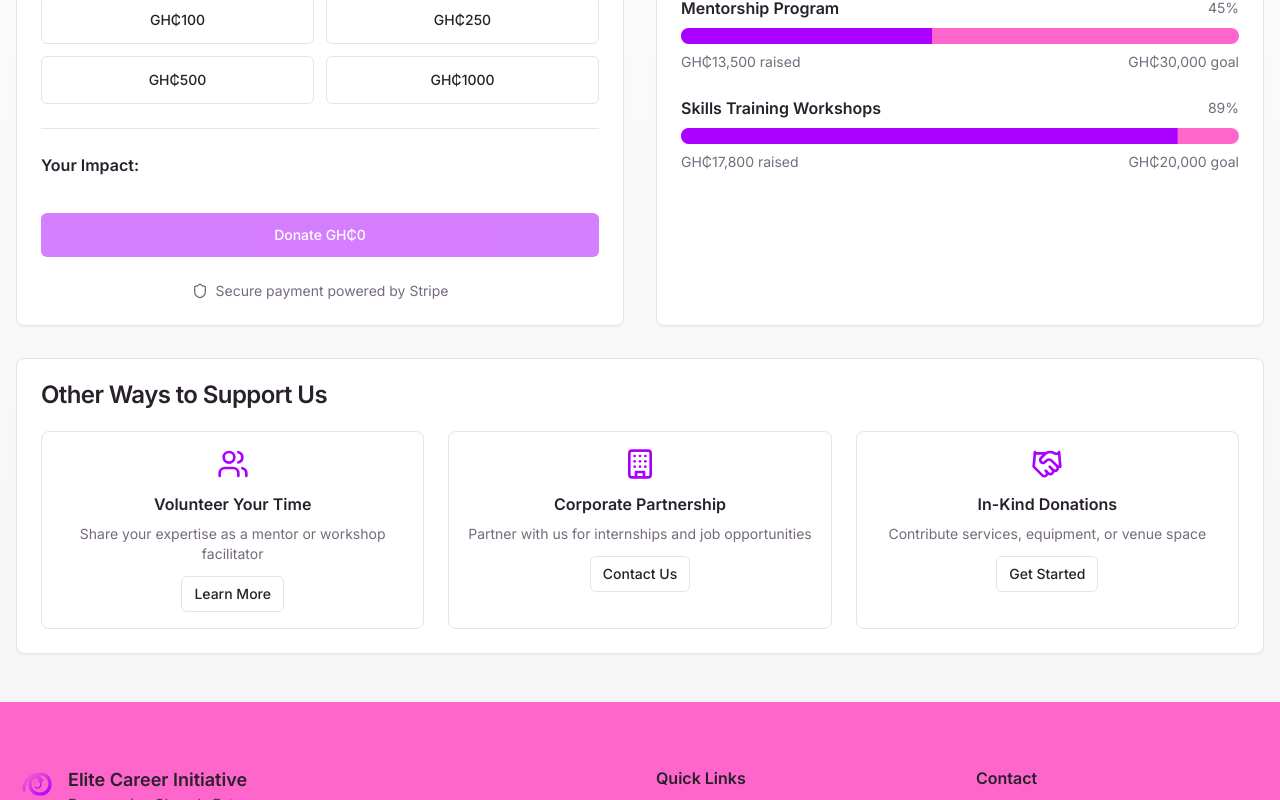
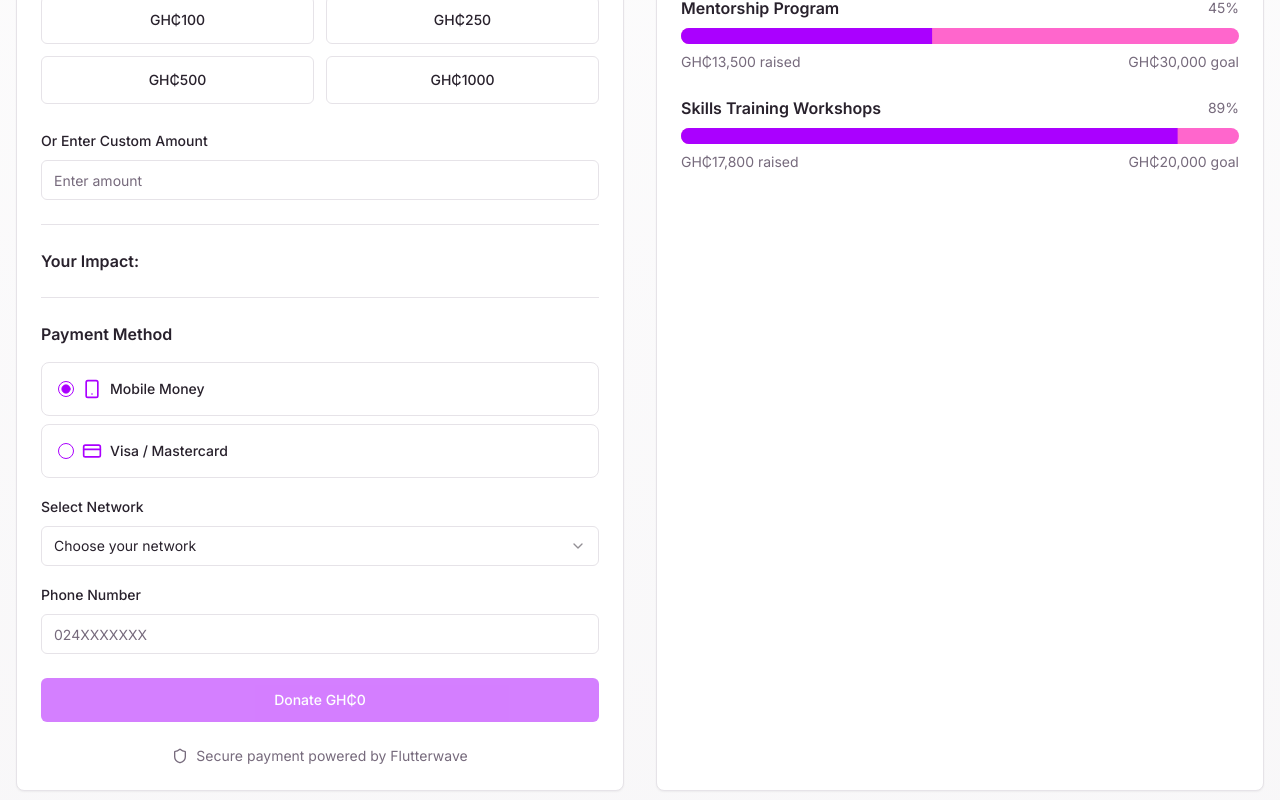
Before and after one commit to claude-le-roy/eci-project, a React (Vite) app: page /donate in a window 1280 px wide. Shown: the part 840-1640 px from the top of the page. Built offline with nearby package versions, Linux system fonts and the light colour scheme.

Commit message:
Refactor Donate Form

```diff
--- a/src/pages/Donate.tsx
+++ b/src/pages/Donate.tsx
@@ -4,7 +4,11 @@ import { Button } from "@/components/ui/button";
 import { Badge } from "@/components/ui/badge";
 import { Tabs, TabsContent, TabsList, TabsTrigger } from "@/components/ui/tabs";
 import { Progress } from "@/components/ui/progress";
-import { Heart, Users, Award, Shield, CheckCircle, Building, Handshake, Star } from "lucide-react";
+import { Heart, Users, Award, Shield, CheckCircle, Building, Handshake, Star, CreditCard, Smartphone } from "lucide-react";
+import { Input } from "@/components/ui/input";
+import { Label } from "@/components/ui/label";
+import { RadioGroup, RadioGroupItem } from "@/components/ui/radio-group";
+import { Select, SelectContent, SelectItem, SelectTrigger, SelectValue } from "@/components/ui/select";
 import Header from "@/components/Header";
 import Footer from "@/components/Footer";
 import { useToast } from "@/hooks/use-toast";
@@ -12,16 +16,45 @@ import { useToast } from "@/hooks/use-toast";
 const Donate = () => {
   const { toast } = useToast();
   const [selectedAmount, setSelectedAmount] = useState(0);
+  const [customAmount, setCustomAmount] = useState("");
+  const [paymentMethod, setPaymentMethod] = useState<"mobile_money" | "card">("mobile_money");
+  const [mobileNetwork, setMobileNetwork] = useState("");
+  const [phoneNumber, setPhoneNumber] = useState("");
+  const [cardNumber, setCardNumber] = useState("");
+  const [cardExpiry, setCardExpiry] = useState("");
+  const [cardCvv, setCardCvv] = useState("");
   const [lastSubmission, setLastSubmission] = useState<number | null>(null);
 
   const donationAmounts = [25, 50, 100, 250, 500, 1000];
 
-  const handleDonation = (amount: number) => {
+  const handleDonation = () => {
+    const amount = customAmount ? parseFloat(customAmount) : selectedAmount;
+
+    if (amount <= 0) {
+      toast({
+        title: "Invalid Amount",
+        description: "Please enter a valid donation amount.",
+        variant: "destructive",
+      });
+      return;
+    }
+
+    // Rate limiting check
+    const now = Date.now();
+    if (lastSubmission && now - lastSubmission < 30000) {
+      toast({
+        title: "Please Wait",
+        description: "Please wait before making another donation attempt.",
+        variant: "destructive",
+      });
+      return;
+    }
+
     toast({
-      title: "Thank You!",
-      description: `Redirecting to secure payment for GH₵${amount}...`,
+      title: "Payment Form Ready",
+      description: `Payment form prepared for GH₵${amount}. (Flutterwave integration pending)`,
     });
-    // Here would integrate with actual payment gateway
+    setLastSubmission(now);
   };
 
   const sponsorshipTiers = [
@@ -153,8 +186,11 @@ const Donate = () => {
                       {donationAmounts.map((amount) => (
                         <Button
                           key={amount}
-                          variant={selectedAmount === amount ? "default" : "outline"}
-                          onClick={() => setSelectedAmount(amount)}
+                          variant={selectedAmount === amount && !customAmount ? "default" : "outline"}
+                          onClick={() => {
+                            setSelectedAmount(amount);
+                            setCustomAmount("");
+                          }}
                           className="h-12"
                         >
                           GH₵{amount}
@@ -163,51 +199,142 @@ const Donate = () => {
                     </div>
                   </div>
 
+                  <div className="space-y-2">
+                    <Label htmlFor="customAmount">Or Enter Custom Amount</Label>
+                    <Input
+                      id="customAmount"
+                      type="number"
+                      placeholder="Enter amount"
+                      value={customAmount}
+                      onChange={(e) => {
+                        setCustomAmount(e.target.value);
+                        setSelectedAmount(0);
+                      }}
+                      min="1"
+                    />
+                  </div>
+
                   <div className="border-t pt-6">
                     <h4 className="font-semibold mb-3">Your Impact:</h4>
-                    {selectedAmount > 0 && (
+                    {(selectedAmount > 0 || parseFloat(customAmount) > 0) && (
                       <div className="bg-muted p-4 rounded-lg">
-                        {selectedAmount >= 25 && selectedAmount < 100 && (
+                        {((customAmount ? parseFloat(customAmount) : selectedAmount) >= 25 && (customAmount ? parseFloat(customAmount) : selectedAmount) < 100) && (
                           <p className="text-sm">Provides career coaching for 1 student for a month</p>
                         )}
-                        {selectedAmount >= 100 && selectedAmount < 250 && (
+                        {((customAmount ? parseFloat(customAmount) : selectedAmount) >= 100 && (customAmount ? parseFloat(customAmount) : selectedAmount) < 250) && (
                           <p className="text-sm">Sponsors a CV workshop for 10 students</p>
                         )}
-                        {selectedAmount >= 250 && selectedAmount < 500 && (
+                        {((customAmount ? parseFloat(customAmount) : selectedAmount) >= 250 && (customAmount ? parseFloat(customAmount) : selectedAmount) < 500) && (
                           <p className="text-sm">Funds mentorship matching for 5 students</p>
                         )}
-                        {selectedAmount >= 500 && (
+                        {(customAmount ? parseFloat(customAmount) : selectedAmount) >= 500 && (
                           <p className="text-sm">Supports comprehensive career program for 20 students</p>
                         )}
                       </div>
                     )}
                   </div>
 
-                      <Button
-                        className="w-full"
-                        size="lg"
-                        onClick={() => {
-                          // Rate limiting check
-                          const now = Date.now();
-                          if (lastSubmission && now - lastSubmission < 30000) {
-                            toast({
-                              title: "Please Wait",
-                              description: "Please wait before making another donation attempt.",
-                              variant: "destructive",
-                            });
-                            return;
-                          }
-                          handleDonation(selectedAmount);
-                        }}
-                        disabled={selectedAmount === 0}
-                      >
-                    Donate GH₵{selectedAmount}
+                  <div className="border-t pt-6 space-y-4">
+                    <h4 className="font-semibold">Payment Method</h4>
+                    <RadioGroup value={paymentMethod} onValueChange={(value: any) => setPaymentMethod(value)}>
+                      <div className="flex items-center space-x-2 border rounded-lg p-4 cursor-pointer hover:bg-accent" onClick={() => setPaymentMethod("mobile_money")}>
+                        <RadioGroupItem value="mobile_money" id="mobile_money" />
+                        <Label htmlFor="mobile_money" className="flex items-center gap-2 cursor-pointer flex-1">
+                          <Smartphone className="w-5 h-5 text-primary" />
+                          Mobile Money
+                        </Label>
+                      </div>
+                      <div className="flex items-center space-x-2 border rounded-lg p-4 cursor-pointer hover:bg-accent" onClick={() => setPaymentMethod("card")}>
+                        <RadioGroupItem value="card" id="card" />
+                        <Label htmlFor="card" className="flex items-center gap-2 cursor-pointer flex-1">
+                          <CreditCard className="w-5 h-5 text-primary" />
+                          Visa / Mastercard
+                        </Label>
+                      </div>
+                    </RadioGroup>
+
+                    {paymentMethod === "mobile_money" && (
+                      <div className="space-y-4 animate-in fade-in-50">
+                        <div className="space-y-2">
+                          <Label htmlFor="network">Select Network</Label>
+                          <Select value={mobileNetwork} onValueChange={setMobileNetwork}>
+                            <SelectTrigger id="network">
+                              <SelectValue placeholder="Choose your network" />
+                            </SelectTrigger>
+                            <SelectContent>
+                              <SelectItem value="mtn">MTN Mobile Money</SelectItem>
+                              <SelectItem value="vodafone">Vodafone Cash</SelectItem>
+                              <SelectItem value="airteltigo">AirtelTigo Money</SelectItem>
+                            </SelectContent>
+                          </Select>
+                        </div>
+                        <div className="space-y-2">
+                          <Label htmlFor="phone">Phone Number</Label>
+                          <Input
+                            id="phone"
+                            type="tel"
+                            placeholder="024XXXXXXX"
+                            value={phoneNumber}
+                            onChange={(e) => setPhoneNumber(e.target.value)}
+                          />
+                        </div>
+                      </div>
+                    )}
+
+                    {paymentMethod === "card" && (
+                      <div className="space-y-4 animate-in fade-in-50">
+                        <div className="space-y-2">
+                          <Label htmlFor="cardNumber">Card Number</Label>
+                          <Input
+                            id="cardNumber"
+                            type="text"
+                            placeholder="1234 5678 9012 3456"
+                            value={cardNumber}
+                            onChange={(e) => setCardNumber(e.target.value)}
+                            maxLength={19}
+                          />
+                        </div>
+                        <div className="grid grid-cols-2 gap-4">
+                          <div className="space-y-2">
+                            <Label htmlFor="expiry">Expiry Date</Label>
+                            <Input
+                              id="expiry"
+                              type="text"
+                              placeholder="MM/YY"
+                              value={cardExpiry}
+                              onChange={(e) => setCardExpiry(e.target.value)}
+                              maxLength={5}
+                            />
+                          </div>
+                          <div className="space-y-2">
+                            <Label htmlFor="cvv">CVV</Label>
+                            <Input
+                              id="cvv"
+                              type="text"
+                              placeholder="123"
+                              value={cardCvv}
+                              onChange={(e) => setCardCvv(e.target.value)}
+                              maxLength={3}
+                            />
+                          </div>
+                        </div>
+                      </div>
+                    )}
+                  </div>
+
+                  <Button
+                    className="w-full"
+                    size="lg"
+                    onClick={handleDonation}
+                    disabled={!selectedAmount && !customAmount}
+                  >
+                    Donate GH₵{customAmount || selectedAmount}
                   </Button>
 
                   <div className="text-center">
                     <div className="flex items-center justify-center gap-2 text-sm text-muted-foreground">
                       <Shield className="w-4 h-4" />
-                      Secure payment powered by Stripe
+                      Secure payment powered by Flutterwave
                     </div>
                   </div>
                 </CardContent>
```
